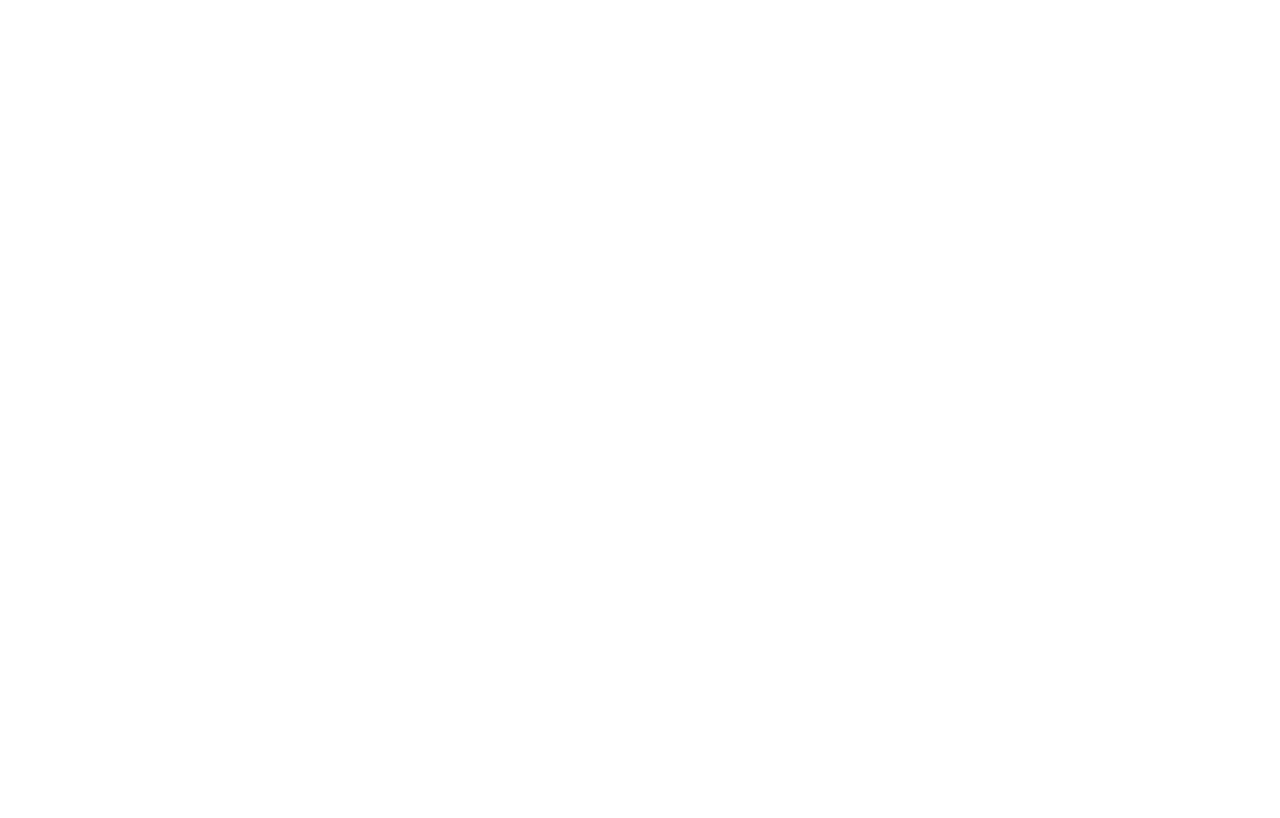
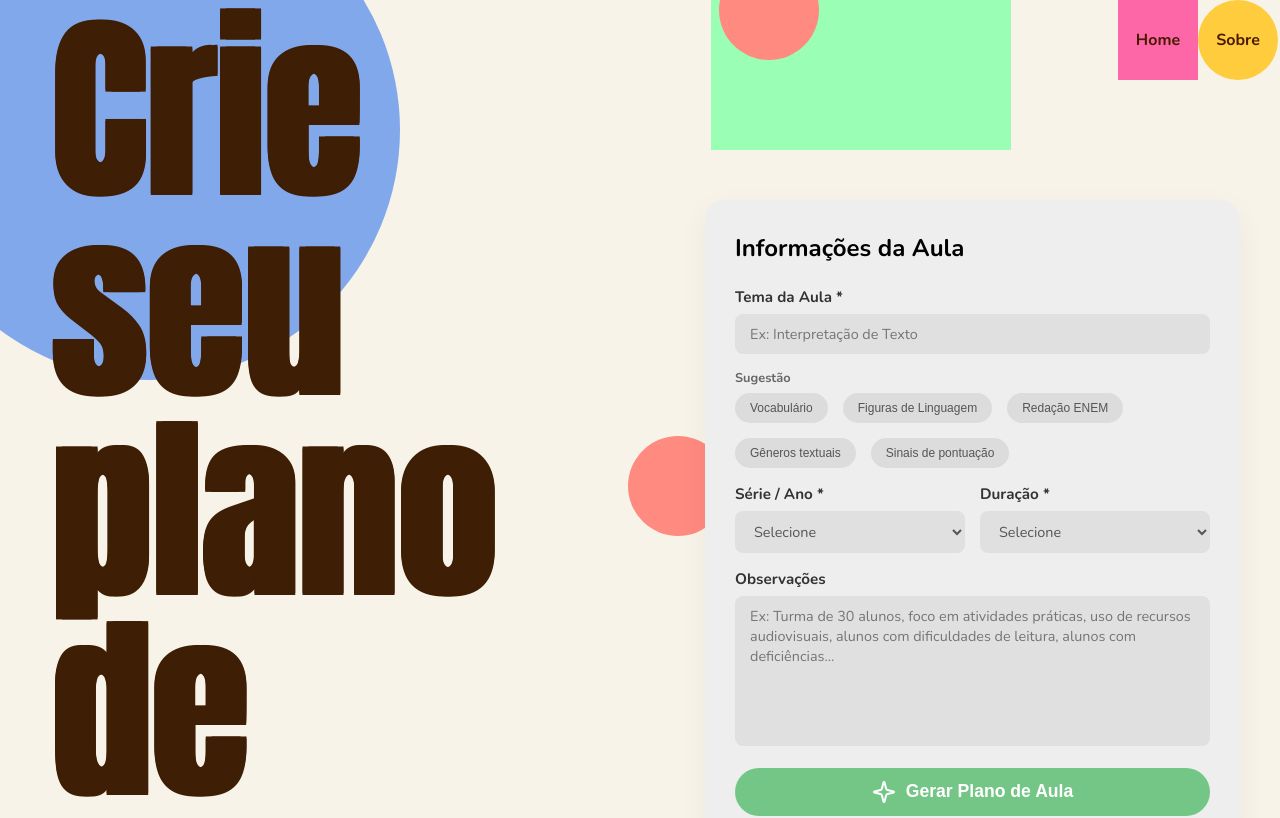
Before and after one commit to vitorcecato-sesi/projeto-iagenerativa-palloma, a React (Vite) app in the folder Frontend/: page /assistente in a window 1280 px wide. Before the commit this address had no page. Shown: the top 818 px of the page. Built offline with nearby package versions, Linux system fonts and the light colour scheme; a web font is replaced by a local one.

Commit message:
arrumando links

```diff
--- a/Frontend/src/App.jsx
+++ b/Frontend/src/App.jsx
@@ -16,7 +16,7 @@
         <Routes>
           <Route path='/' element={<Home/>} />
           <Route path='/login' element={<Login />} />
-          <Route path='/home' element={<AssistenteIA />} />
+          <Route path='/assistente' element={<AssistenteIA />} />
           <Route path='/expectativas' element={<Expectativas />} />
           <Route path='/sobrenos' element={<SobreNos />} />
         </Routes>
--- a/Frontend/src/components/Navbar.jsx
+++ b/Frontend/src/components/Navbar.jsx
@@ -5,7 +5,7 @@
   return (
     <>
       <nav className="navbar">
-        <Link className="blocoLoginNavbar" to="/home"> Home </Link>
+        <Link className="blocoLoginNavbar" to="/assistente"> Home </Link>
         <Link className="blocoSobreNavbar" to="/sobrenos"> Sobre </Link>
       </nav>
     </>
```
